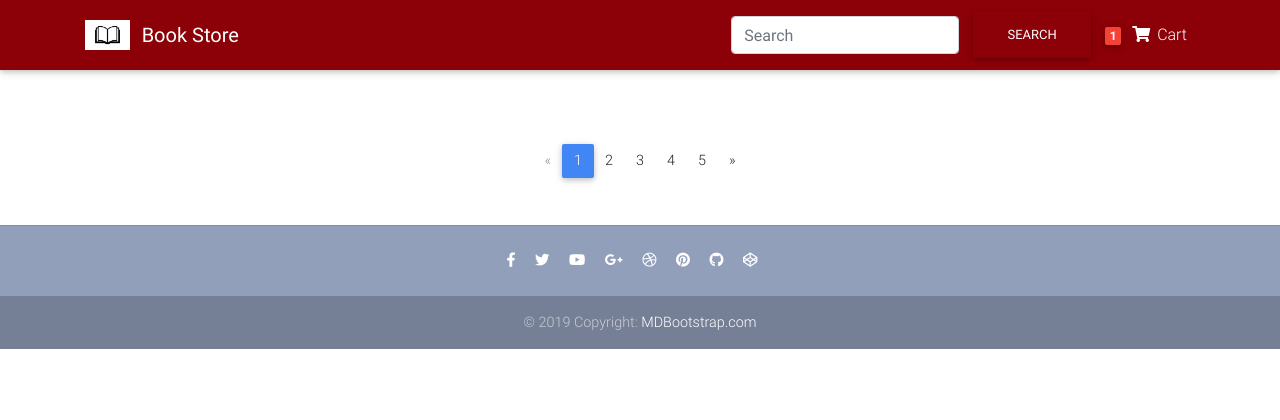
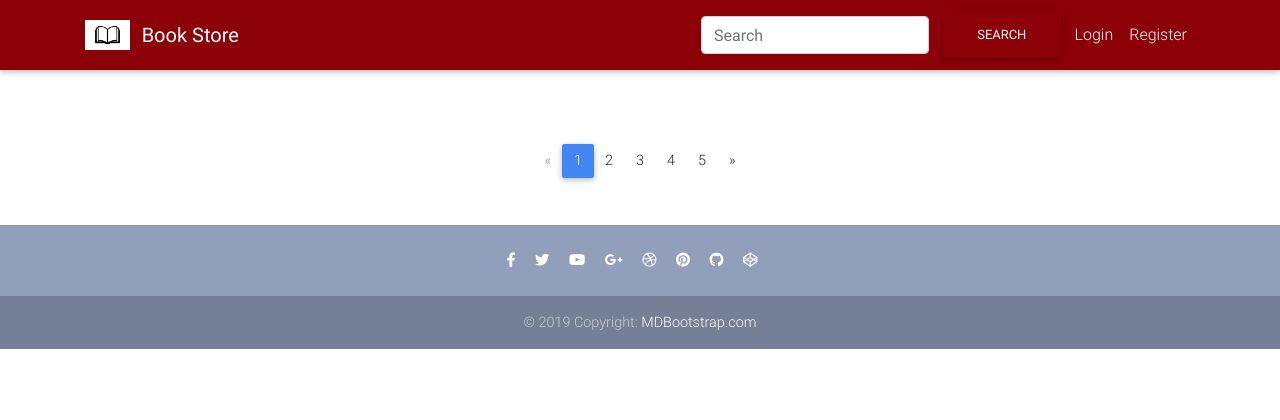
Before and after one commit to kishorekumar646/BookStore, a Django app: page /home/ in a window 1280 px wide. Shown: the top 420 px of the page. Run offline with Django 3.2, Linux system fonts and the light colour scheme; data that the repository does not hold is empty; style sheets or scripts are compiled from the project's sources; parts of the project's set-up code (start-up, migrations or seed data) failed here and were passed over; some libraries are stand-ins or nearby versions.

Commit message:
[kishore]Refactor. if user login will show cart else not

```diff
--- a/templates/navbar.html
+++ b/templates/navbar.html
@@ -27,6 +27,7 @@
 
         <!-- Right -->
         <ul class="navbar-nav nav-flex-icons">
+        {% if request.user.is_authenticated %}
           <li class="nav-item">
             <a class="nav-link waves-effect white-text">
               <span class="badge red z-depth-1 mr-1"> 1 </span>
@@ -34,8 +35,19 @@
               <span class="clearfix d-none d-sm-inline-block"> Cart </span>
             </a>
           </li>
+        {% else %}
+          <li class="nav-item">
+            <a class="nav-link waves-effect white-text" href="{% url 'login' %}">
+              <span class="clearfix d-none d-sm-inline-block">Login</span>
+            </a>
+          </li>
+          <li class="nav-item">
+            <a class="nav-link waves-effect white-text" href="{% url 'register' %}">
+              <span class="clearfix d-none d-sm-inline-block">Register</span>
+            </a>
+          </li>
         </ul>
-
+        {% endif %}
       </div>
 
     </div>
```
